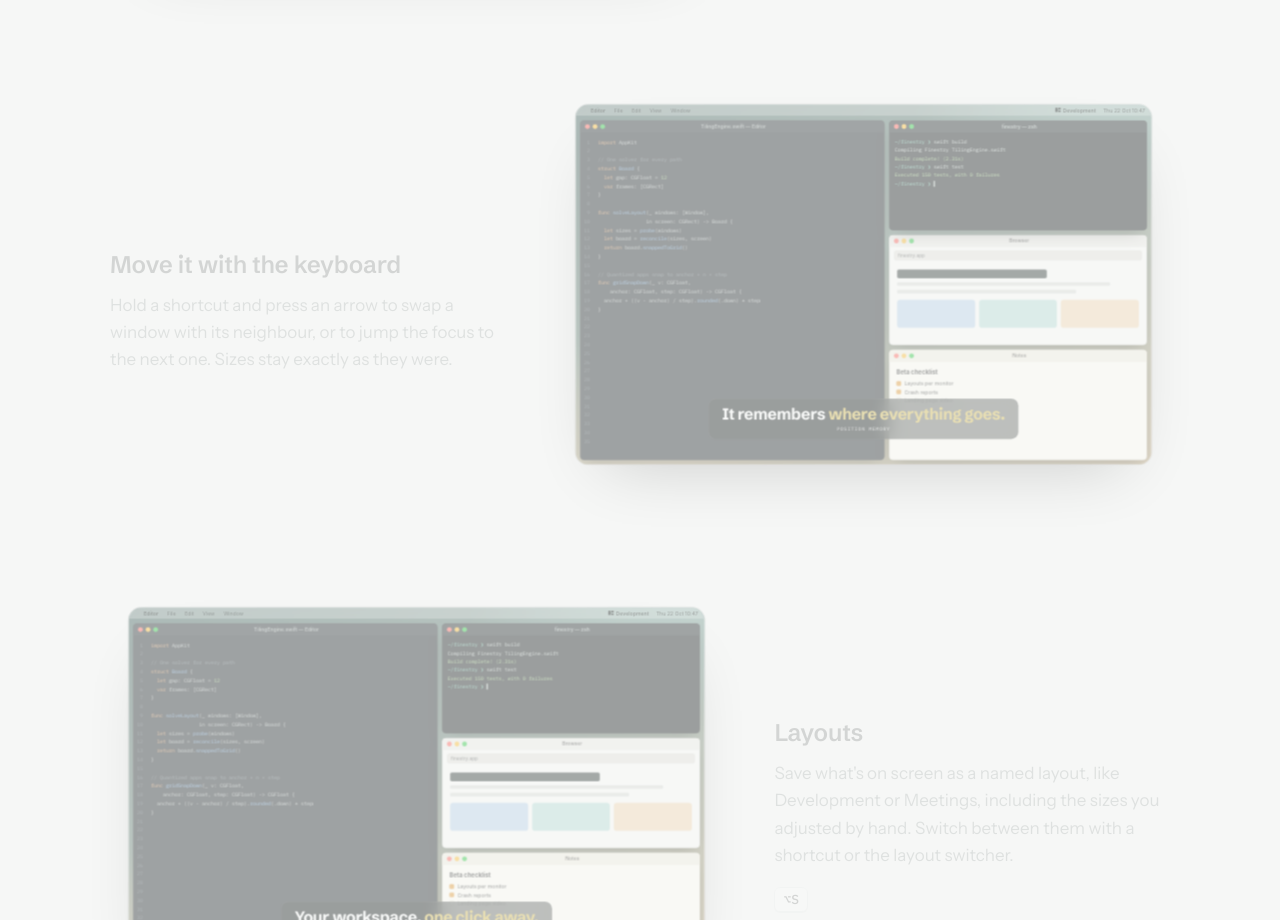
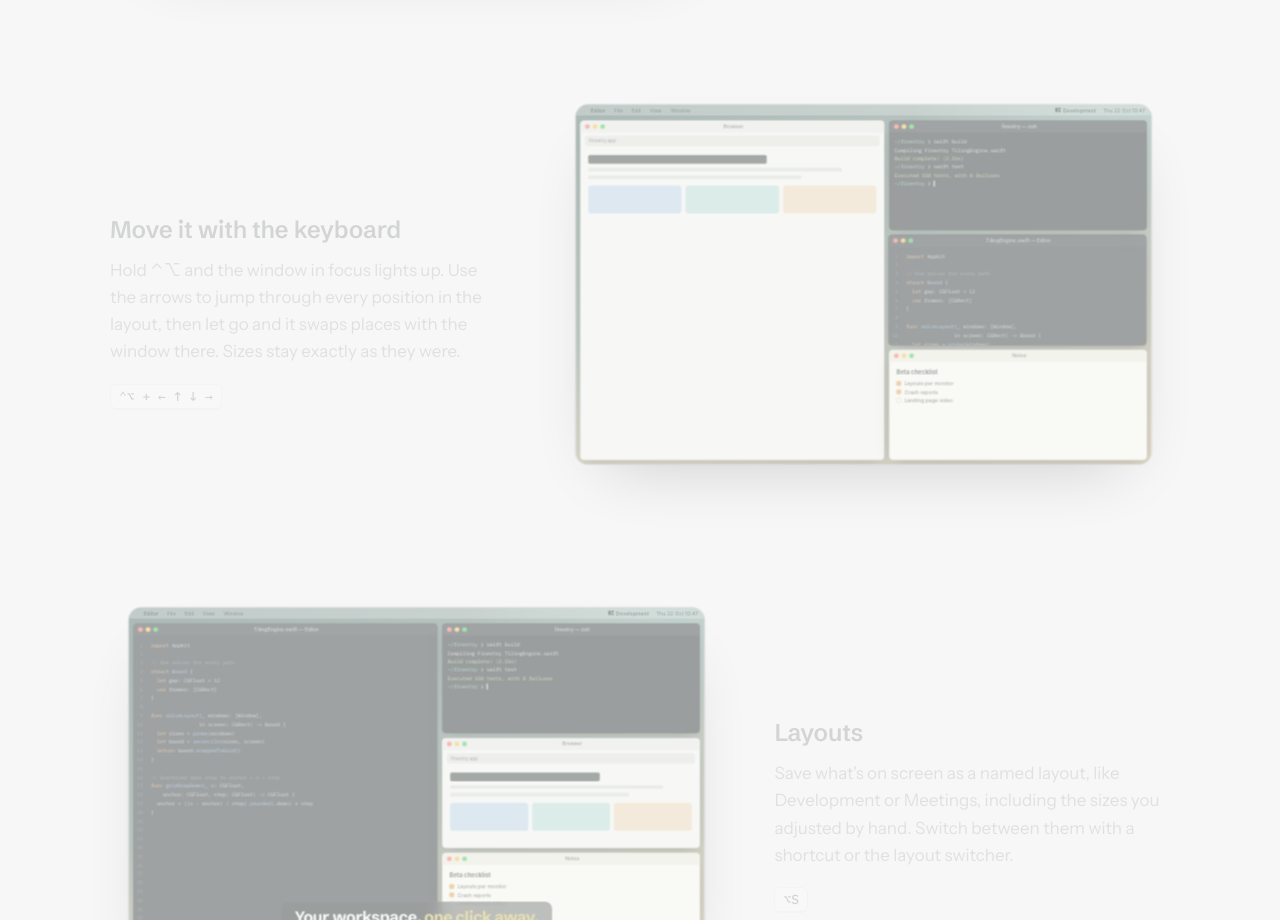
Before and after one commit to Albasum/finestry-web, a plain HTML site: page public/index.html in a window 1280 px wide. Shown: the part 3476-4396 px from the top of the page. Drawn offline with Linux system fonts and the light colour scheme.

Commit message:
Keyboard-move demo: ⌃⌥ marks focus, arrows preview destinations, release swaps

```diff
--- a/public/index.html
+++ b/public/index.html
@@ -354,6 +354,16 @@ footer .lp-in{display:flex;flex-wrap:wrap;justify-content:space-between;gap:10px
 .clip .toast{position:absolute;left:50%;top:420px;transform:translate(-50%,6px);z-index:32;opacity:0;transition:opacity .25s,transform .25s;
   padding:14px 26px;border-radius:14px;background:rgba(20,26,25,.72);backdrop-filter:blur(20px);-webkit-backdrop-filter:blur(20px);color:#fff;font-size:17px;font-weight:500;white-space:nowrap;box-shadow:inset 0 0 0 .5px rgba(255,255,255,.2)}
 .clip .toast.on{opacity:1;transform:translate(-50%,0)}
+.clip .kv-dim{position:absolute;inset:0;background:rgba(6,10,10,.5);z-index:12;opacity:0;transition:opacity .2s}
+.clip .kv-dim.on{opacity:1}
+.clip .kv-mark{position:absolute;z-index:13;border-radius:10px;background:rgba(240,138,36,.42);box-shadow:inset 0 0 0 3px #f08a24;opacity:0;transition:opacity .18s}
+.clip .kv-mark.on{opacity:1}
+.clip .kv-dest{position:absolute;z-index:13;border-radius:10px;overflow:hidden;opacity:0;box-shadow:0 0 0 3px #f08a24,0 24px 50px -14px rgba(0,0,0,.6);
+  transition:left .28s cubic-bezier(.3,.8,.3,1),top .28s cubic-bezier(.3,.8,.3,1),width .28s cubic-bezier(.3,.8,.3,1),height .28s cubic-bezier(.3,.8,.3,1),opacity .18s}
+.clip .kv-dest.on{opacity:1}
+.clip .kv-dest .pv{position:absolute;inset:0;display:flex;flex-direction:column;background:#fafaf8}
+.clip .kv-dest .pv .bar{background:#ecebe7}
+.clip .kv-dest .lbl{position:absolute;left:50%;top:50%;transform:translate(-50%,-50%);padding:12px 22px;border-radius:12px;background:rgba(20,26,25,.78);color:#fff;font:600 18px var(--sys);white-space:nowrap;box-shadow:inset 0 0 0 .5px rgba(255,255,255,.2)}
 .clip .win.float{box-shadow:0 40px 80px -20px rgba(0,0,0,.65),0 0 0 2px var(--w3)}
 .clip .duo{position:absolute;inset:0;z-index:2}
 .clip .mon2{position:absolute}
@@ -1000,7 +1010,7 @@ footer .lp-in{display:flex;flex-wrap:wrap;justify-content:space-between;gap:10px
     </div>
   </div>
 </div></div>
-          <div class="lp-ftext lp-rv"><h3 class="lp-h3" data-i="f8.t">Move it with the keyboard</h3><p class="lp-p" data-i="f8.p">Hold a shortcut and press an arrow to swap a window with its neighbour, or to jump the focus to the next one. Sizes stay exactly as they were.</p></div></div>
+          <div class="lp-ftext lp-rv"><h3 class="lp-h3" data-i="f8.t">Move it with the keyboard</h3><p class="lp-p" data-i="f8.p">Hold ⌃⌥ and the window in focus lights up. Use the arrows to jump through every position in the layout, then let go and it swaps places with the window there. Sizes stay exactly as they were.</p><kbd class="lp-k">⌃⌥ + ← ↑ ↓ →</kbd></div></div>
         <div class="lp-feat"><div class="lp-clipbox"><div class="clip" data-clip="4">
   <div class="clipwrap" data-id="wrap">
     <div class="stage" data-id="stage">
@@ -1640,23 +1650,27 @@ function mountClip(root,CLIP){
          [6550,()=>setRect('w1',FULL)]];
       LOOP=7600;REST=2700;
     }else if(CLIP===8){
-      $('tagBig').innerHTML='It remembers <em>where everything goes.</em>';$('tagSmall').textContent='Position memory';
-      T=[[0,()=>{base();zClear();on('dock',false);$('w2').classList.remove('gone');tileOrder(ORDER,false);cur(1100,640)}],
-         [500,()=>on('dock',true)],
-         [1100,()=>{const b=box($('dk2'));$('w2').style.zIndex=6;setRect('w2',[b.x,b.y,b.w,b.h]);$('w2').classList.add('gone')}],
-         [1450,()=>{setRect('w3',[784,40,644,418]);setTimeout(()=>setRect('w4',[784,470,644,418]),60)}],
-         [1700,()=>toast('Terminal — minimized')],
-         [2700,()=>on('toast',false)],
-         [2800,()=>on('cursor',true)],
-         [2850,()=>curTo($('dk2'))],
-         [3650,()=>{const[x,y]=mid($('dk2'));ring(x,y)}],
-         [3800,()=>{$('w2').classList.remove('gone');tileOrder(ORDER,true);on('cursor',false)}],
-         [4100,()=>toast('Terminal — back in its place')],
-         [4700,()=>on('dock',false)],
-         [5100,()=>on('toast',false)],
-         [5400,()=>on('tag',true)],
-         [8300,()=>on('tag',false)]];
-      LOOP=9100;REST=5400;
+      $('tagBig').innerHTML='Move it <em>without the mouse.</em>';$('tagSmall').textContent='Move with the keyboard';
+      stage.insertAdjacentHTML('beforeend','<div class="kv-dim" data-id="kvDim"></div><div class="kv-mark" data-id="kvMark"></div>'+
+        '<div class="kv-dest" data-id="kvDest"><div class="pv"><div class="bar"><span class="dots"><i></i><i></i><i></i></span><span class="t">Browser</span></div><div class="url">finestry.app</div></div><div class="lbl">Moving Browser here</div></div>');
+      const put=(id,r)=>{const e=$(id);e.style.left=r[0]+'px';e.style.top=r[1]+'px';e.style.width=r[2]+'px';e.style.height=r[3]+'px'};
+      const AFTER=['w3','w2','w1','w4'];
+      const off=()=>['kvDim','kvMark','kvDest'].forEach(i=>on(i,false));
+      T=[[0,()=>{base();zClear();off();tileOrder(ORDER,false);put('kvMark',SLOT.S2);put('kvDest',SLOT.S2)}],
+         [700,()=>{keys(['⌃','⌥']);on('keys',true);on('kvDim',true);on('kvMark',true)}],
+         [1700,()=>{keys(['⌃','⌥','↑']);on('kvMark',false);put('kvDest',SLOT.S1);on('kvDest',true)}],
+         [2500,()=>keys(['⌃','⌥'])],
+         [2800,()=>{keys(['⌃','⌥','←']);put('kvDest',SLOT.M)}],
+         [3600,()=>keys(['⌃','⌥'])],
+         [3900,()=>{keys(['⌃','⌥','↓']);put('kvDest',SLOT.S2);on('kvDest',false);on('kvMark',true)}],
+         [4600,()=>keys(['⌃','⌥'])],
+         [4900,()=>{keys(['⌃','⌥','←']);on('kvMark',false);put('kvDest',SLOT.M);on('kvDest',true)}],
+         [5700,()=>keys(['⌃','⌥'])],
+         [6200,()=>{on('keys',false);off();tileOrder(AFTER,true)}],
+         [7000,()=>on('tag',true)],
+         [9800,()=>on('tag',false)],
+         [10200,()=>tileOrder(ORDER,true)]];
+      LOOP=11000;REST=7000;
     }else{
       $('tagBig').innerHTML='Step out. <em>Step back in.</em>';$('tagSmall').textContent='Set a window aside';
       T=[[0,()=>{base();zClear();$('w3').classList.remove('float');tileOrder(ORDER,false)}],
@@ -1723,7 +1737,7 @@ document.querySelectorAll('.clip').forEach(el=>mountClip(el,+el.dataset.clip));
     'foot':'Hecho por Vicent, desarrollador independiente',
     'motto':'Cada píxel aprovechado. Tus ventanas se mueven como piezas en un <em>tablero magnético</em>.',
     'f7.t':'Mosaico automático','f7.p':'Abre una ventana nueva y se coloca sola, cogiendo espacio de la ventana en la que estás trabajando. Sin atajos ni menús. Cierra una y el resto ocupa el hueco.',
-    'f8.t':'Muévela con el teclado','f8.p':'Mantén un atajo y pulsa una flecha para intercambiar una ventana con su vecina, o para pasar el foco a la siguiente. Los tamaños se quedan exactamente como estaban.',
+    'f8.t':'Muévela con el teclado','f8.p':'Mantén ⌃⌥ y la ventana con el foco se marca. Con las flechas recorres todas las posiciones del layout y, al soltar, se intercambia con la ventana que está ahí. Los tamaños se quedan exactamente como estaban.',
     'ex.eyebrow':'Y además',
     'ex1.t':'Atajos a tu medida','ex1.p':'Configura tus propios atajos, tanto para acciones como para ir directo a un layout guardado.',
     'ex2.t':'Escritorios y monitores','ex2.p':'Funciona con distintos escritorios de macOS y con distintos monitores.',
```
